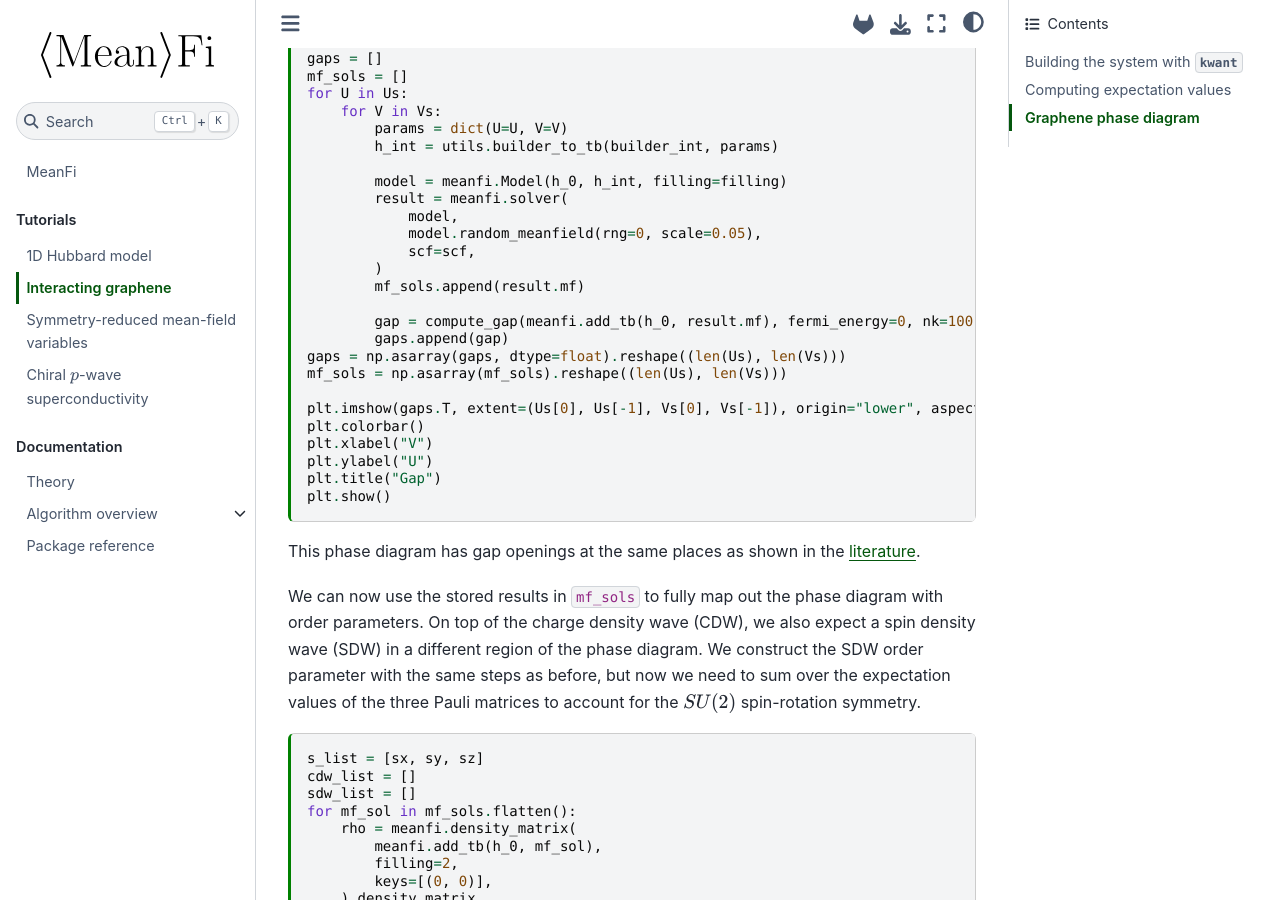
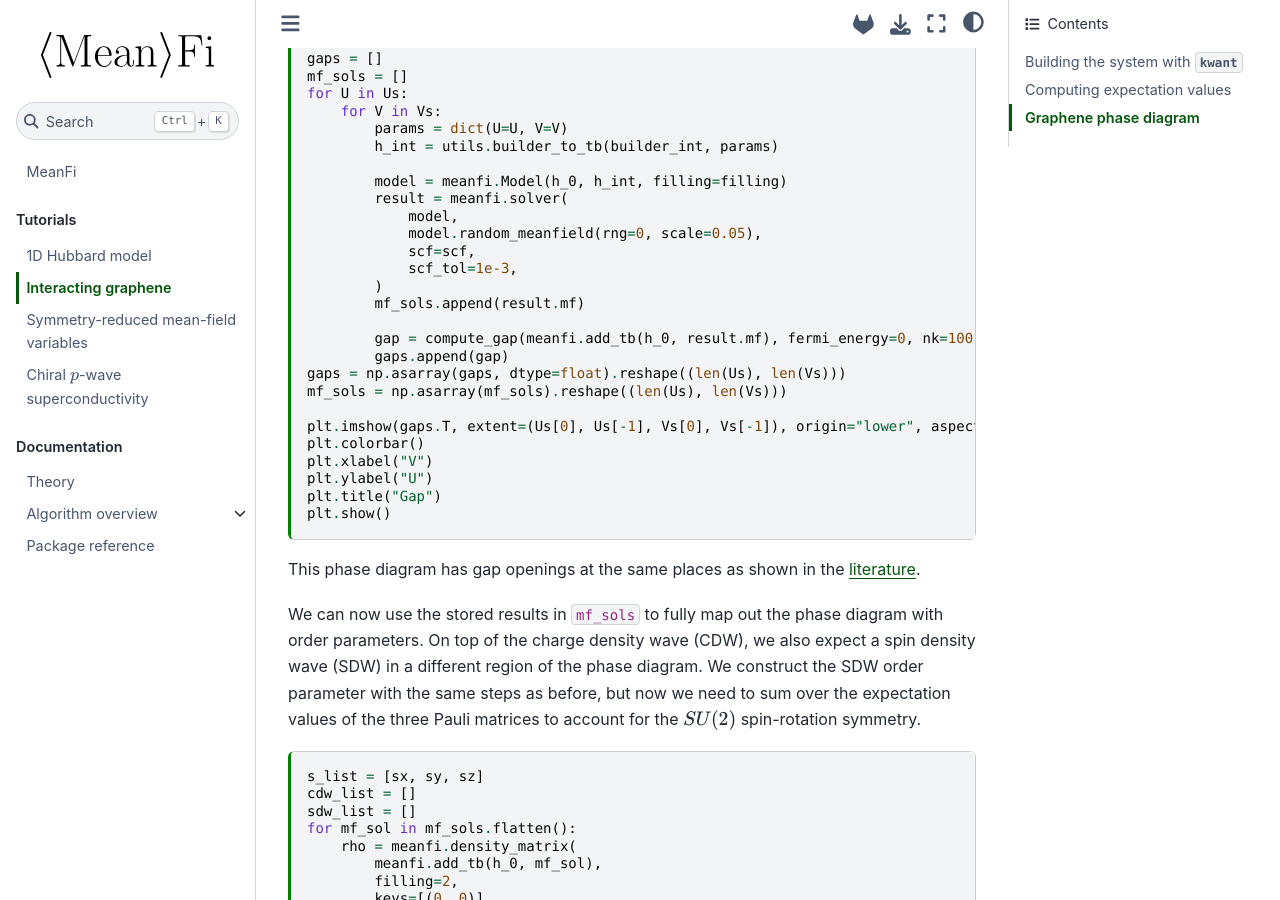
Before and after one commit to quantum-tinkerer/MeanFi, a Sphinx documentation site: the page built from docs/source/tutorial/graphene_example.md, in a window 1280 px wide and 900 px high, scrolled down 3709 px. Built offline with Sphinx 7.4.7 and the Sphinx Book theme 1.1.4, drawn with Linux system fonts in a browser that asks for light colours; pages that are not in the unit, such as notebooks, are missing from menus; cross-references to code outside the pages are shown as plain code.

Commit message:
Stabilize graphene tutorial SCF tolerance

```diff
--- a/docs/source/tutorial/graphene_example.md
+++ b/docs/source/tutorial/graphene_example.md
@@ -178,6 +178,7 @@ for U in Us:
             model,
             model.random_meanfield(rng=0, scale=0.05),
             scf=scf,
+            scf_tol=1e-3,
         )
         mf_sols.append(result.mf)
 
```
